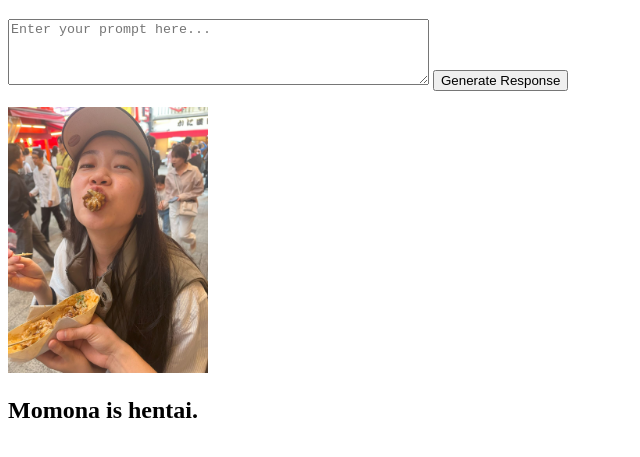
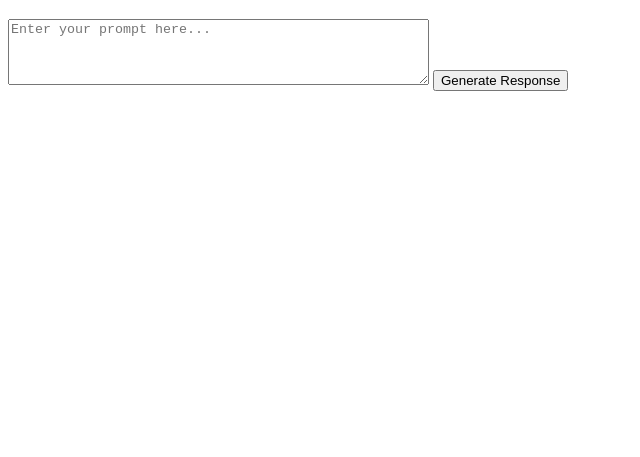
Before and after one commit to seimu1207/SampleWebapp, a plain HTML site: page public/index.html in a window 1280 px wide. Shown: the part 61-518 px from the top of the page, without its empty margins (0-640 px from the left). Drawn offline with Linux system fonts and the light colour scheme.

Commit message:
Update index.html

```diff
--- a/public/index.html
+++ b/public/index.html
@@ -11,9 +11,6 @@
     <textarea id="userInput" rows="4" cols="50" placeholder="Enter your prompt here..."></textarea>
     <button onclick="generateResponse()">Generate Response</button>
     <p id="response"></p>
-
-    <img src="person.jpg" alt="ロゴ画像" width="200">
-    <h2>Momona is hentai.</h2>
 
     <script>
         async function generateResponse() {
```
